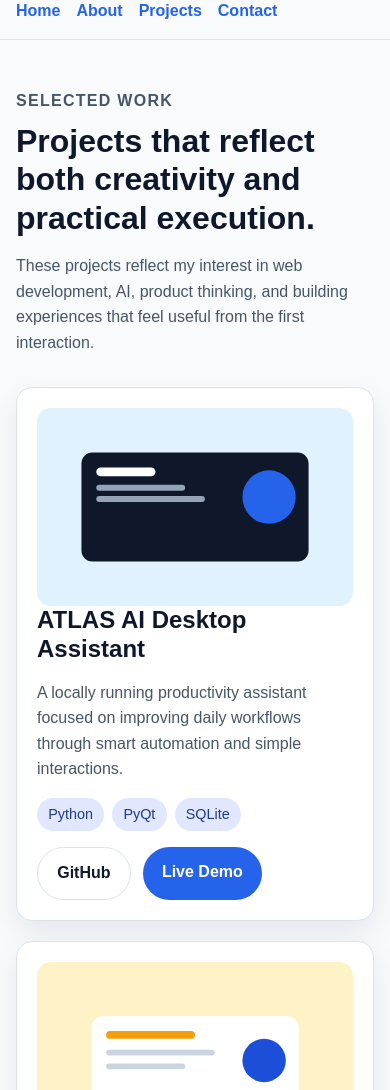
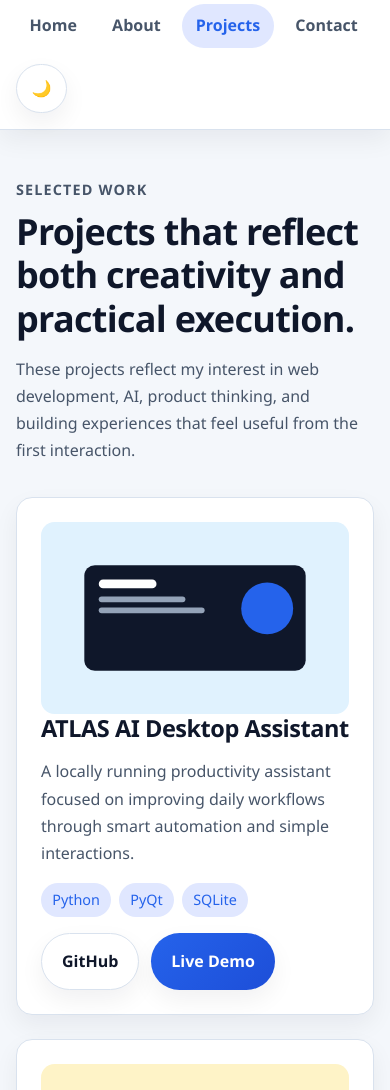
Before and after one commit to ent-Arpit-Singh7/arpit-singh-portfolio, a plain HTML site: page projects.html in a window 390 px wide. Shown: the part 61-1151 px from the top of the page. Drawn offline with Linux system fonts and the light colour scheme.

Commit message:
Task 2: Advanced CSS3 & responsive architecture

```diff
--- a/css/style.css
+++ b/css/style.css
@@ -1,14 +1,59 @@
 :root {
-  --color-bg: #f8fafc;
+  --color-bg: #f4f7fb;
   --color-surface: #ffffff;
   --color-text: #0f172a;
   --color-muted: #475569;
   --color-primary: #2563eb;
   --color-primary-dark: #1d4ed8;
-  --color-border: #dbe3f0;
-  --shadow: 0 12px 30px rgba(15, 23, 42, 0.08);
-  --radius: 16px;
+  --color-accent: #e0e7ff;
+  --color-border: #d9e2ee;
+  --shadow-sm: 0 10px 24px rgba(15, 23, 42, 0.06);
+  --shadow-md: 0 16px 40px rgba(15, 23, 42, 0.1);
+  --radius-sm: 0.75rem;
+  --radius-md: 1rem;
+  --radius-pill: 999px;
+  --space-1: 0.5rem;
+  --space-2: 0.75rem;
+  --space-3: 1rem;
+  --space-4: 1.5rem;
+  --space-5: 2rem;
+  --space-6: 3rem;
+  --space-7: 4rem;
   --max-width: 1120px;
+  --font-sans: "Segoe UI", Roboto, Arial, sans-serif;
+  --font-size-sm: clamp(0.9rem, 0.85rem + 0.15vw, 0.95rem);
+  --font-size-base: clamp(1rem, 0.95rem + 0.2vw, 1.05rem);
+  --font-size-lg: clamp(1.05rem, 1rem + 0.25vw, 1.2rem);
+  --font-size-xl: clamp(1.75rem, 1.5rem + 1vw, 2.5rem);
+  --font-size-2xl: clamp(2.25rem, 1.7rem + 2.2vw, 3.3rem);
+}
+
+:root[data-theme="dark"] {
+  --color-bg: #0f172a;
+  --color-surface: #111c33;
+  --color-text: #f8fafc;
+  --color-muted: #cbd5e1;
+  --color-primary: #60a5fa;
+  --color-primary-dark: #93c5fd;
+  --color-accent: #172554;
+  --color-border: #243244;
+  --shadow-sm: 0 10px 24px rgba(2, 8, 23, 0.35);
+  --shadow-md: 0 18px 48px rgba(2, 8, 23, 0.45);
+}
+
+@media (prefers-color-scheme: dark) {
+  :root:not([data-theme="light"]) {
+    --color-bg: #0f172a;
+    --color-surface: #111c33;
+    --color-text: #f8fafc;
+    --color-muted: #cbd5e1;
+    --color-primary: #60a5fa;
+    --color-primary-dark: #93c5fd;
+    --color-accent: #172554;
+    --color-border: #243244;
+    --shadow-sm: 0 10px 24px rgba(2, 8, 23, 0.35);
+    --shadow-md: 0 18px 48px rgba(2, 8, 23, 0.45);
+  }
 }
 
 * {
@@ -21,15 +66,18 @@ html {
 
 body {
   margin: 0;
-  font-family: Arial, Helvetica, sans-serif;
-  line-height: 1.6;
+  font-family: var(--font-sans);
+  line-height: 1.7;
   color: var(--color-text);
   background: var(--color-bg);
+  min-height: 100vh;
+  transition: background-color 0.3s ease, color 0.3s ease, border-color 0.3s ease, box-shadow 0.3s ease;
 }
 
 a {
   color: var(--color-primary);
   text-decoration: none;
+  transition: color 0.2s ease, background-color 0.2s ease, border-color 0.2s ease, transform 0.2s ease;
 }
 
 a:hover,
@@ -51,6 +99,7 @@ img {
   color: #fff;
   padding: 0.75rem 1rem;
   z-index: 1000;
+  border-radius: var(--radius-sm);
 }
 
 .skip-link:focus {
@@ -72,45 +121,98 @@ img {
   position: sticky;
   top: 0;
   z-index: 100;
-  background: rgba(248, 250, 252, 0.95);
-  backdrop-filter: blur(8px);
+  background: var(--color-surface);
+  backdrop-filter: blur(10px);
   border-bottom: 1px solid var(--color-border);
+  box-shadow: var(--shadow-sm);
 }
 
 .site-header .container {
   display: flex;
   align-items: center;
   justify-content: space-between;
+  gap: 1rem;
   padding: 1rem 0;
+  flex-wrap: wrap;
 }
 
 .brand {
   font-size: 1.2rem;
   font-weight: 700;
   color: var(--color-text);
+  letter-spacing: -0.02em;
 }
 
 .nav-list {
   display: flex;
   flex-wrap: wrap;
-  gap: 1rem;
+  gap: 0.5rem;
   list-style: none;
   padding: 0;
   margin: 0;
 }
 
 .nav-list a {
+  display: inline-flex;
+  align-items: center;
+  justify-content: center;
+  padding: 0.55rem 0.85rem;
+  border-radius: var(--radius-pill);
   font-weight: 600;
+  color: var(--color-muted);
+}
+
+.nav-list a:hover,
+.nav-list a:focus-visible,
+.nav-list a[aria-current="page"] {
+  background: var(--color-accent);
+  color: var(--color-primary);
+}
+
+.theme-toggle {
+  display: inline-flex;
+  align-items: center;
+  justify-content: center;
+  gap: 0.4rem;
+  padding: 0.6rem 0.9rem;
+  border: 1px solid var(--color-border);
+  border-radius: var(--radius-pill);
+  background: var(--color-surface);
+  color: var(--color-text);
+  font-weight: 600;
+  box-shadow: var(--shadow-sm);
+  cursor: pointer;
+  transition: transform 0.2s ease, box-shadow 0.2s ease, border-color 0.2s ease;
+}
+
+.theme-toggle:hover,
+.theme-toggle:focus-visible {
+  transform: translateY(-1px);
+  border-color: var(--color-primary);
+  box-shadow: var(--shadow-md);
+}
+
+.sr-only {
+  position: absolute;
+  width: 1px;
+  height: 1px;
+  padding: 0;
+  margin: -1px;
+  overflow: hidden;
+  clip: rect(0, 0, 0, 0);
+  white-space: nowrap;
+  border: 0;
 }
 
 .hero {
-  padding: 4rem 0 3rem;
+  padding: var(--space-7) 0 var(--space-6);
 }
 
 .hero-grid {
   display: grid;
-  gap: 2rem;
+  gap: var(--space-5);
   align-items: center;
+  grid-template-columns: 1fr;
 }
 
 .eyebrow {
@@ -119,37 +221,41 @@ img {
   letter-spacing: 0.08em;
   text-transform: uppercase;
   color: var(--color-primary);
+  font-size: var(--font-size-sm);
 }
 
 h1,
 h2,
 h3 {
   line-height: 1.2;
+  letter-spacing: -0.02em;
 }
 
 h1 {
-  font-size: clamp(2rem, 4vw, 3.2rem);
+  font-size: var(--font-size-2xl);
   margin: 0 0 1rem;
 }
 
 h2 {
-  font-size: clamp(1.5rem, 3vw, 2rem);
+  font-size: clamp(1.45rem, 1.25rem + 0.9vw, 2rem);
   margin: 0 0 1rem;
 }
 
 h3 {
   margin-bottom: 0.5rem;
+  font-size: 1.1rem;
 }
 
 .lead {
-  font-size: 1.05rem;
+  font-size: var(--font-size-lg);
   color: var(--color-muted);
   max-width: 65ch;
 }
 
 .hero-actions,
 .section-cta,
-.footer-links {
+.footer-links,
+.form-actions {
   display: flex;
   flex-wrap: wrap;
   gap: 0.75rem;
@@ -157,21 +263,30 @@ h3 {
 }
 
 .button {
-  display: inline-block;
-  padding: 0.8rem 1.2rem;
-  border-radius: 999px;
+  display: inline-flex;
+  align-items: center;
+  justify-content: center;
+  padding: 0.85rem 1.25rem;
+  border-radius: var(--radius-pill);
   font-weight: 700;
-  transition: background-color 0.2s ease;
+  transition: transform 0.2s ease, box-shadow 0.2s ease, background-color 0.2s ease, color 0.2s ease;
+  box-shadow: var(--shadow-sm);
+}
+
+.button:hover,
+.button:focus-visible {
+  transform: translateY(-1px);
+  box-shadow: var(--shadow-md);
 }
 
 .button-primary {
-  background: var(--color-primary);
+  background: linear-gradient(135deg, var(--color-primary), var(--color-primary-dark));
   color: #fff;
 }
 
 .button-primary:hover,
 .button-primary:focus-visible {
-  background: var(--color-primary-dark);
+  background: linear-gradient(135deg, var(--color-primary-dark), var(--color-primary));
   color: #fff;
 }
 
@@ -190,25 +305,39 @@ h3 {
 .about-card {
   background: var(--color-surface);
   border: 1px solid var(--color-border);
-  border-radius: var(--radius);
-  box-shadow: var(--shadow);
+  border-radius: var(--radius-md);
+  box-shadow: var(--shadow-sm);
+  transition: transform 0.2s ease, box-shadow 0.2s ease, border-color 0.2s ease, background-color 0.2s ease;
+}
+
+.hero-figure:hover,
+.card:hover,
+.cta-box:hover,
+.timeline-item:hover,
+.contact-card:hover,
+.project-card:hover,
+.about-card:hover {
+  transform: translateY(-3px);
+  box-shadow: var(--shadow-md);
+  border-color: var(--color-primary);
 }
 
 .hero-figure {
-  padding: 1rem;
+  padding: var(--space-4);
 }
 
 .hero-figure figcaption {
   margin-top: 0.75rem;
   color: var(--color-muted);
+  font-size: var(--font-size-sm);
 }
 
 .section {
-  padding: 3rem 0;
+  padding: var(--space-6) 0;
 }
 
 .alt-section {
-  background: #eef2ff;
+  background: var(--color-accent);
 }
 
 .card-grid,
@@ -217,7 +346,7 @@ h3 {
 .about-grid,
 .form-grid {
   display: grid;
-  gap: 1.25rem;
+  gap: var(--space-4);
 }
 
 .card,
@@ -225,7 +354,7 @@ h3 {
 .about-card,
 .timeline-item,
 .contact-card {
-  padding: 1.25rem;
+  padding: var(--space-4);
 }
 
 .card p,
@@ -241,12 +370,12 @@ h3 {
   flex-wrap: wrap;
   justify-content: space-between;
   align-items: center;
-  gap: 1rem;
-  padding: 1.5rem;
+  gap: var(--space-4);
+  padding: var(--space-5);
 }
 
 .site-footer {
-  padding: 2rem 0 3rem;
+  padding: var(--space-5) 0 var(--space-6);
   border-top: 1px solid var(--color-border);
 }
 
@@ -254,7 +383,8 @@ h3 {
   display: flex;
   flex-wrap: wrap;
   justify-content: space-between;
-  gap: 1rem;
+  gap: var(--space-3);
+  align-items: center;
 }
 
 .footer-links {
@@ -264,7 +394,7 @@ h3 {
 }
 
 .page-intro {
-  margin-bottom: 2rem;
+  margin-bottom: var(--space-5);
 }
 
 .page-intro p {
@@ -278,23 +408,24 @@ h3 {
 }
 
 .timeline-list {
-  margin-top: 1rem;
+  margin-top: var(--space-3);
 }
 
 .timeline-item strong {
   display: block;
   margin-bottom: 0.35rem;
+  color: var(--color-text);
 }
 
 .project-grid {
-  grid-template-columns: repeat(2, minmax(0, 1fr));
+  grid-template-columns: 1fr;
 }
 
 .project-card .project-actions {
   display: flex;
   flex-wrap: wrap;
   gap: 0.75rem;
-  margin-top: 1rem;
+  margin-top: var(--space-3);
 }
 
 .badge-list {
@@ -302,27 +433,27 @@ h3 {
   flex-wrap: wrap;
   gap: 0.5rem;
   padding: 0;
-  margin: 0 0 0.75rem;
+  margin: 0 0 0.9rem;
   list-style: none;
 }
 
 .badge-list li {
-  background: #e0e7ff;
-  color: #1e3a8a;
-  border-radius: 999px;
+  background: var(--color-accent);
+  color: var(--color-primary);
+  border-radius: var(--radius-pill);
   padding: 0.3rem 0.7rem;
   font-size: 0.9rem;
 }
 
 .contact-layout {
   display: grid;
-  gap: 1.5rem;
-  grid-template-columns: 1.1fr 0.9fr;
+  gap: var(--space-4);
+  grid-template-columns: 1fr;
 }
 
 form {
   display: grid;
-  gap: 1rem;
+  gap: var(--space-3);
 }
 
 label,
@@ -338,13 +469,16 @@ select {
   border: 1px solid var(--color-border);
   border-radius: 10px;
   font: inherit;
-  background: #fff;
+  background: var(--color-surface);
+  color: var(--color-text);
+  transition: border-color 0.2s ease, box-shadow 0.2s ease;
 }
 
 input:focus-visible,
 textarea:focus-visible,
 select:focus-visible {
   border-color: var(--color-primary);
+  box-shadow: 0 0 0 3px rgba(37, 99, 235, 0.18);
 }
 
 fieldset {
@@ -364,45 +498,68 @@ button {
   font: inherit;
 }
 
-.form-actions {
-  display: flex;
-  flex-wrap: wrap;
-  gap: 0.75rem;
-}
-
 address {
   font-style: normal;
   line-height: 1.8;
 }
 
-@media (max-width: 768px) {
-  .site-header .container,
-  .footer-content,
-  .cta-box,
-  .contact-layout {
-    display: block;
+@media (min-width: 480px) {
+  .site-header .container {
+    padding: 1.1rem 0;
   }
 
-  .site-header .container {
-    padding-bottom: 1rem;
-  }
-
-  .nav-list {
-    margin-top: 0.75rem;
-  }
-
-  .project-grid {
-    grid-template-columns: 1fr;
+  .hero-actions {
+    gap: 1rem;
   }
 }
 
 @media (min-width: 768px) {
   .hero-grid {
     grid-template-columns: 1.1fr 0.9fr;
+    gap: var(--space-6);
   }
 
   .card-grid,
   .about-grid {
     grid-template-columns: repeat(3, minmax(0, 1fr));
   }
+
+  .project-grid {
+    grid-template-columns: repeat(2, minmax(0, 1fr));
+  }
+
+  .contact-layout {
+    grid-template-columns: 1.1fr 0.9fr;
+  }
 }
+
+@media (min-width: 1024px) {
+  .container {
+    width: min(100% - 3rem, var(--max-width));
+  }
+
+  .hero {
+    padding-top: 5rem;
+  }
+
+  .project-grid {
+    grid-template-columns: repeat(3, minmax(0, 1fr));
+  }
+}
+
+@media (min-width: 1440px) {
+  .container {
+    width: min(100% - 4rem, 1280px);
+  }
+}
+
+@media (prefers-reduced-motion: reduce) {
+  *,
+  *::before,
+  *::after {
+    animation-duration: 0.01ms !important;
+    animation-iteration-count: 1 !important;
+    transition-duration: 0.01ms !important;
+    scroll-behavior: auto !important;
+  }
+}
--- /dev/null
+++ b/script.js
@@ -0,0 +1,57 @@
+(function () {
+  const root = document.documentElement;
+  const storedTheme = localStorage.getItem('portfolio-theme');
+  const systemPrefersDark = window.matchMedia('(prefers-color-scheme: dark)').matches;
+
+  const applyTheme = (theme) => {
+    if (theme === 'dark') {
+      root.setAttribute('data-theme', 'dark');
+    } else if (theme === 'light') {
+      root.setAttribute('data-theme', 'light');
+    } else {
+      root.removeAttribute('data-theme');
+    }
+
+    const toggle = document.querySelector('[data-theme-toggle]');
+    if (toggle) {
+      const icon = toggle.querySelector('.theme-icon');
+      if (icon) {
+        icon.textContent = theme === 'dark' ? '☀️' : '🌙';
+      }
+      toggle.setAttribute('aria-pressed', String(theme === 'dark'));
+      toggle.setAttribute('aria-label', theme === 'dark' ? 'Switch to light mode' : 'Switch to dark mode');
+    }
+  };
+
+  const initThemeToggle = () => {
+    const container = document.querySelector('.site-header .container');
+    if (!container) return;
+
+    let toggle = document.querySelector('[data-theme-toggle]');
+    if (!toggle) {
+      toggle = document.createElement('button');
+      toggle.type = 'button';
+      toggle.className = 'theme-toggle';
+      toggle.setAttribute('data-theme-toggle', '');
+      toggle.innerHTML = '<span class="theme-icon" aria-hidden="true">🌙</span><span class="sr-only">Toggle theme</span>';
+      container.appendChild(toggle);
+    }
+
+    toggle.addEventListener('click', () => {
+      const current = root.getAttribute('data-theme');
+      const nextTheme = current === 'dark' ? 'light' : 'dark';
+      applyTheme(nextTheme);
+      localStorage.setItem('portfolio-theme', nextTheme);
+    });
+  };
+
+  if (storedTheme) {
+    applyTheme(storedTheme);
+  } else if (systemPrefersDark) {
+    applyTheme('dark');
+  } else {
+    applyTheme('light');
+  }
+
+  initThemeToggle();
+})();
```
Also changed, not shown: about.html (+1 -0 lines), contact.html (+1 -0 lines), index.html (+1 -0 lines), projects.html (+1 -0 lines).
